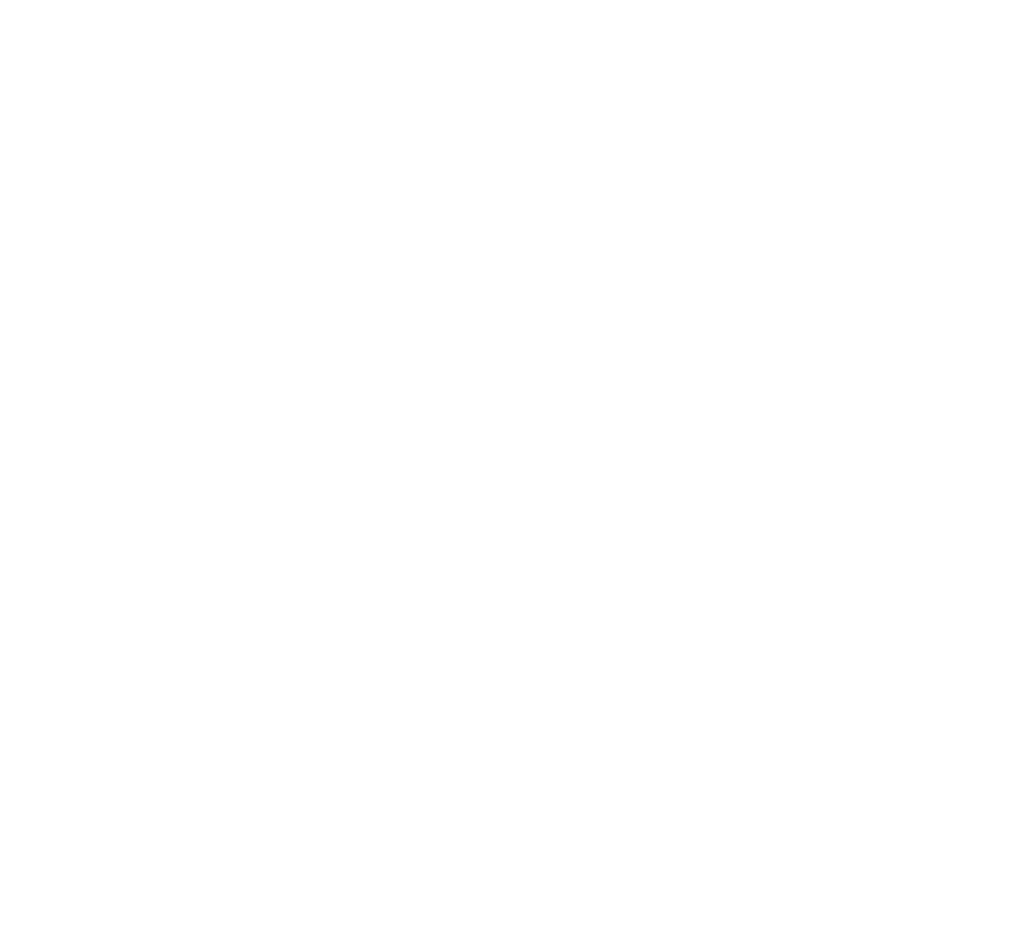
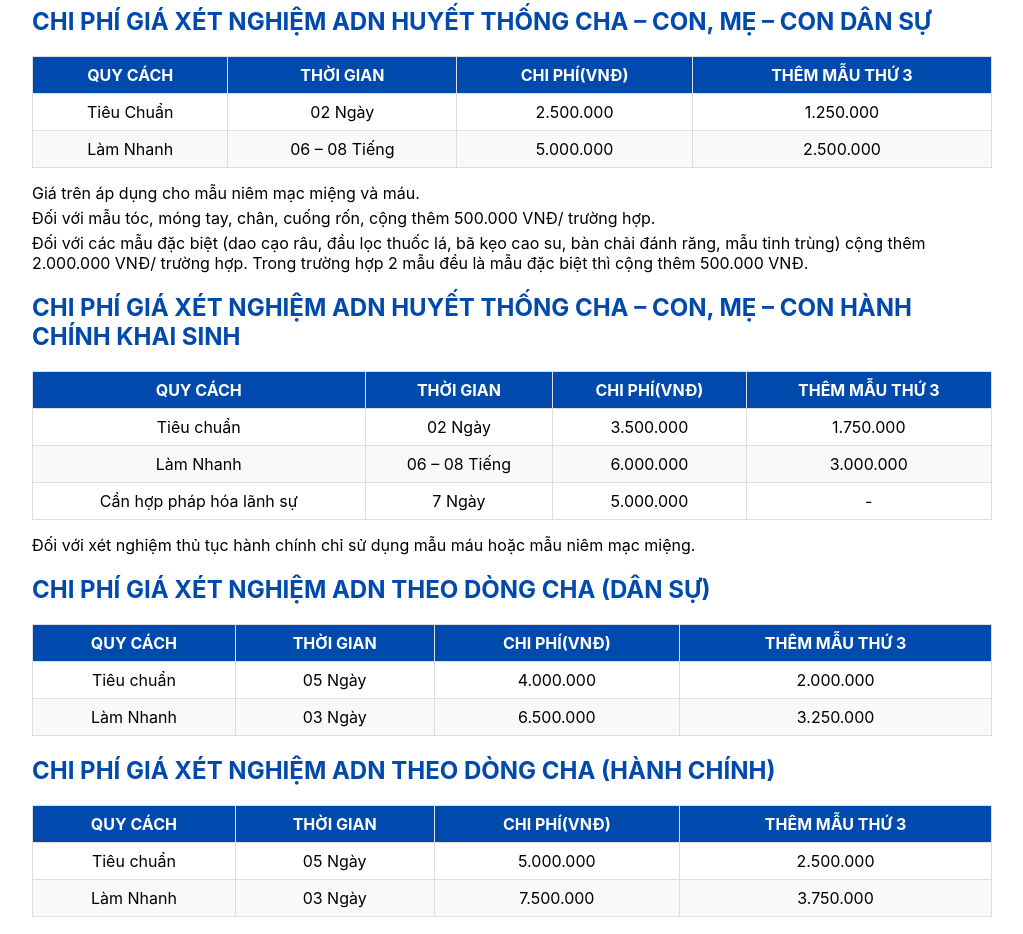
Before and after one commit to Nhwt666/SWP_Frontend, a React (Create React App) app: page /pricing in a window 1280 px wide. Before the commit this address had no page. Shown: the part 193-1127 px from the top of the page, without its empty margins (128-1151 px from the left). Before the commit the page ends 800 px from the top, so only its background shows below. Built offline with nearby package versions, Linux system fonts and the light colour scheme.

Commit message:
14/6 update chức năng Bảng Giá

```diff
--- a/src/App.js
+++ b/src/App.js
@@ -14,6 +14,7 @@ import TestHistoryPage from './pages/TestHistoryPage';
 import Layout from './components/Layout';
 import ProfilePage from './pages/ProfilePage';
 import AdminDashboardPage from './pages/AdminDashboardPage';
+import PricingPage from './pages/PricingPage';
 
 function App() {
     return (
@@ -30,6 +31,7 @@ function App() {
                     <Route path="/test-history" element={<TestHistoryPage />} />
                     <Route path="/profile" element={<ProfilePage />} />
                     <Route path="/admin/dashboard" element={<AdminDashboardPage />} />
+                    <Route path="/pricing" element={<PricingPage />} />
                 </Route>
 
                 <Route path="/login" element={<LoginPage />} />
--- /dev/null
+++ b/src/pages/PricingPage.jsx
@@ -0,0 +1,79 @@
+import React from 'react';
+import '../styles/PricingPage.css';
+
+const PricingPage = () => {
+    return (
+        <div className="pricing-page">
+            <h2>CHI PHÍ GIÁ XÉT NGHIỆM ADN HUYẾT THỐNG CHA – CON, MẸ – CON DÂN SỰ</h2>
+            <table>
+                <thead>
+                <tr>
+                    <th>QUY CÁCH</th>
+                    <th>THỜI GIAN</th>
+                    <th>CHI PHÍ(VNĐ)</th>
+                    <th>THÊM MẪU THỨ 3</th>
+                </tr>
+                </thead>
+                <tbody>
+                <tr><td>Tiêu Chuẩn</td><td>02 Ngày</td><td>2.500.000</td><td>1.250.000</td></tr>
+                <tr><td>Làm Nhanh</td><td>06 – 08 Tiếng</td><td>5.000.000</td><td>2.500.000</td></tr>
+                </tbody>
+            </table>
+            <p>Giá trên áp dụng cho mẫu niêm mạc miệng và máu.</p>
+            <p>Đối với mẫu tóc, móng tay, chân, cuống rốn, cộng thêm 500.000 VNĐ/ trường hợp.</p>
+            <p>Đối với các mẫu đặc biệt (dao cạo râu, đầu lọc thuốc lá, bã kẹo cao su, bàn chải đánh răng, mẫu tinh trùng) cộng thêm 2.000.000 VNĐ/ trường hợp. Trong trường hợp 2 mẫu đều là mẫu đặc biệt thì cộng thêm 500.000 VNĐ.</p>
+
+            <h2>CHI PHÍ GIÁ XÉT NGHIỆM ADN HUYẾT THỐNG CHA – CON, MẸ – CON HÀNH CHÍNH KHAI SINH</h2>
+            <table>
+                <thead>
+                <tr><th>QUY CÁCH</th><th>THỜI GIAN</th><th>CHI PHÍ(VNĐ)</th><th>THÊM MẪU THỨ 3</th></tr>
+                </thead>
+                <tbody>
+                <tr><td>Tiêu chuẩn</td><td>02 Ngày</td><td>3.500.000</td><td>1.750.000</td></tr>
+                <tr><td>Làm Nhanh</td><td>06 – 08 Tiếng</td><td>6.000.000</td><td>3.000.000</td></tr>
+                <tr><td>Cần hợp pháp hóa lãnh sự</td><td>7 Ngày</td><td>5.000.000</td><td>-</td></tr>
+                </tbody>
+            </table>
+            <p>Đối với xét nghiệm thủ tục hành chính chỉ sử dụng mẫu máu hoặc mẫu niêm mạc miệng.</p>
+
+            <h2>CHI PHÍ GIÁ XÉT NGHIỆM ADN THEO DÒNG CHA (DÂN SỰ)</h2>
+            <table>
+                <thead>
+                <tr><th>QUY CÁCH</th><th>THỜI GIAN</th><th>CHI PHÍ(VNĐ)</th><th>THÊM MẪU THỨ 3</th></tr>
+                </thead>
+                <tbody>
+                <tr><td>Tiêu chuẩn</td><td>05 Ngày</td><td>4.000.000</td><td>2.000.000</td></tr>
+                <tr><td>Làm Nhanh</td><td>03 Ngày</td><td>6.500.000</td><td>3.250.000</td></tr>
+                </tbody>
+            </table>
+
+            <h2>CHI PHÍ GIÁ XÉT NGHIỆM ADN THEO DÒNG CHA (HÀNH CHÍNH)</h2>
+            <table>
+                <thead>
+                <tr><th>QUY CÁCH</th><th>THỜI GIAN</th><th>CHI PHÍ(VNĐ)</th><th>THÊM MẪU THỨ 3</th></tr>
+                </thead>
+                <tbody>
+                <tr><td>Tiêu chuẩn</td><td>05 Ngày</td><td>5.000.000</td><td>2.500.000</td></tr>
+                <tr><td>Làm Nhanh</td><td>03 Ngày</td><td>7.500.000</td><td>3.750.000</td></tr>
+                </tbody>
+            </table>
+
+            <h2>CHI PHÍ GIÁ XÉT NGHIỆM ADN THEO DÒNG MẸ</h2>
+            <table>
+                <thead>
+                <tr><th>LOẠI</th><th>THỜI GIAN</th><th>CHI PHÍ(VNĐ)</th><th>THÊM MẪU THỨ 3</th></tr>
+                </thead>
+                <tbody>
+                <tr><td>ADN Ty thể (Dân sự)</td><td>07 Ngày</td><td>4.000.000</td><td>2.000.000</td></tr>
+                <tr><td>ADN Ty thể (Hành chính)</td><td>07 Ngày</td><td>5.000.000</td><td>2.500.000</td></tr>
+                <tr><td>Giám định hài cốt</td><td>30 Ngày</td><td>7.000.000</td><td>3.500.000</td></tr>
+                </tbody>
+            </table>
+
+            <p>Giá xét nghiệm ADN từ 3.000.000 VNĐ đến 6.000.000 VNĐ. Chi phí cho một lần Xét Nghiệm ADN làm nhanh giao động từ 5.500.000 VNĐ đến 8.500.000 VNĐ.</p>
+            <p><strong>Ghi chú:</strong> Trường hợp làm thủ tục hành chính, pháp lý sẽ do nhân viên trung tâm trực tiếp thu mẫu. Vui lòng xem hướng dẫn thủ tục xét nghiệm ADN.</p>
+        </div>
+    );
+};
+
+export default PricingPage;
--- /dev/null
+++ b/src/styles/PricingPage.css
@@ -0,0 +1,35 @@
+.pricing-page {
+    padding: 20px;
+    max-width: 1000px;
+    margin: auto;
+}
+
+.pricing-page h2 {
+    margin-top: 20px;
+    color: #004aad;
+}
+
+table {
+    width: 100%;
+    border-collapse: collapse;
+    margin-bottom: 15px;
+}
+
+table th, table td {
+    border: 1px solid #ddd;
+    padding: 8px;
+    text-align: center;
+}
+
+table th {
+    background-color: #004aad;
+    color: white;
+}
+
+table tr:nth-child(even) {
+    background-color: #f9f9f9;
+}
+
+p {
+    margin: 5px 0;
+}
```
Also changed, not shown: src/pages/AdminDashboardPage.jsx (renamed from src/pages/AdminDashboardPage.js), src/pages/ProfilePage.jsx (renamed from src/pages/ProfilePage.js).
